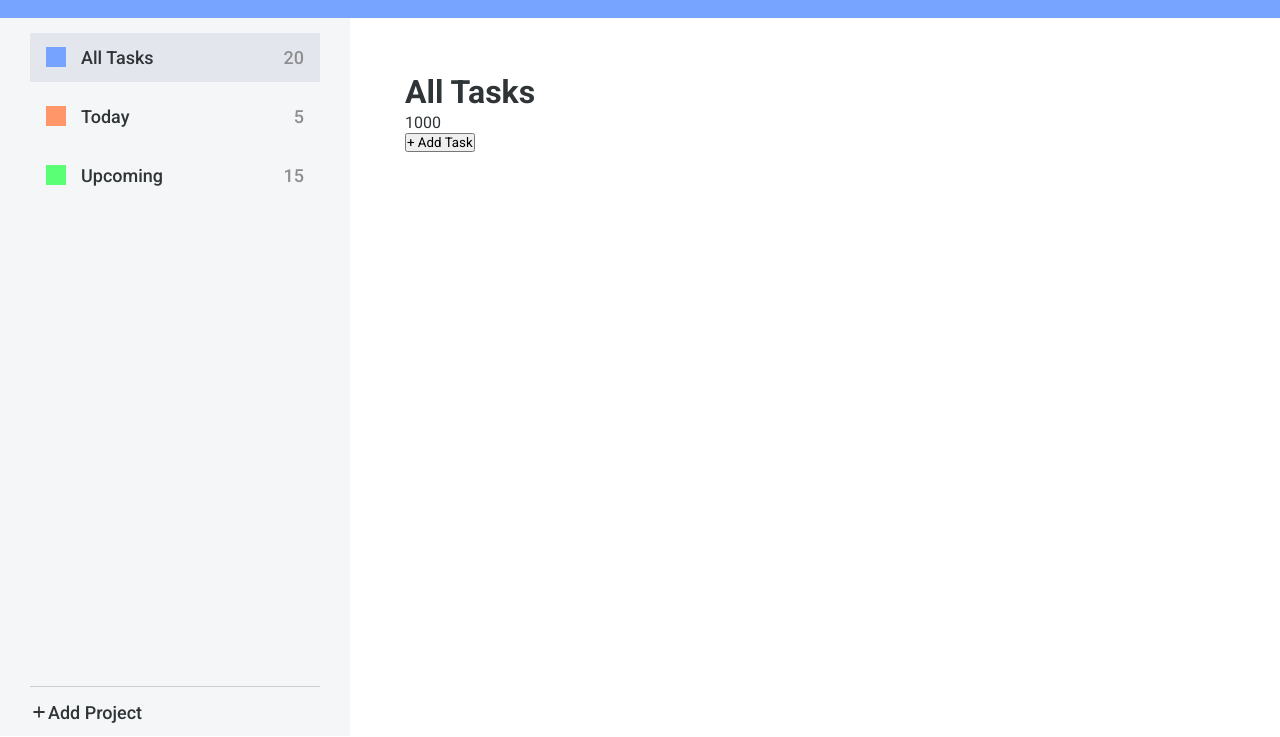
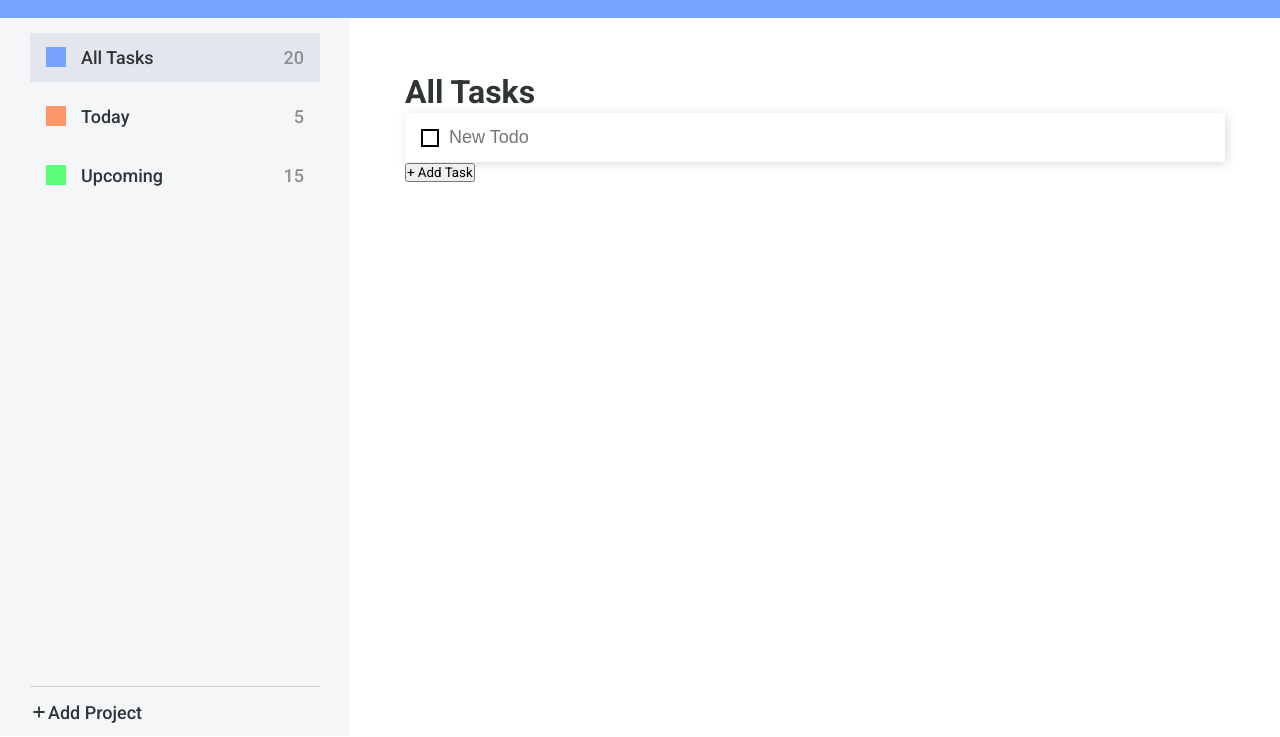
Before and after one commit to tonyelison/todo-list, a website built with webpack: page src/index.html in a window 1280 px wide. Both pictures are taken after a click on the button "+ Add Task". Shown: the part 64-801 px from the top of the page. Built offline with nearby package versions, Linux system fonts and the light colour scheme; a web font is replaced by a local one.

Commit message:
Add edit container when adding new todo

```diff
--- a/src/dom-util.js
+++ b/src/dom-util.js
@@ -16,11 +16,45 @@ const activateNavItem = (elementId) => {
   li.classList.add('active');
 };
 
+const renderEditTodoView = (todo, parentNode) => {
+  const container = document.createElement('div');
+  const header = document.createElement('div');
+  const checkBox = document.createElement('div');
+  const titleInput = document.createElement('input');
+
+  container.classList.add('edit-view');
+  header.classList.add('todo-item');
+  checkBox.classList.add('check-box');
+
+  titleInput.classList.add('title');
+  titleInput.placeholder = 'New Todo';
+  titleInput.value = todo.title;
+
+  titleInput.addEventListener('keypress', blurKeyEventHandler);
+  titleInput.addEventListener('focusout', () => {
+    todo.title = titleInput.value;
+  });
+
+  header.append(checkBox, titleInput);
+  container.appendChild(header);
+  parentNode.appendChild(container);
+
+  if (!todo.title) {
+    titleInput.focus();
+  }
+};
+
 const renderTodo = (todo, parentNode) => {
   const todoDiv = document.createElement('div');
+  const checkBox = document.createElement('div');
+  const title = document.createElement('div');
+
   todoDiv.classList.add('todo-item');
+  checkBox.classList.add('check-box');
+  title.classList.add('title');
+  title.textContent = todo.title || 'New Todo';
 
-  todoDiv.textContent = todo.id;
+  todoDiv.append(checkBox, title);
   parentNode.appendChild(todoDiv);
 };
 
@@ -106,8 +140,8 @@ const renderProjectView = (project) => {
   titleInput.placeholder = 'New Project';
   titleInput.value = project.title;
 
+  titleInput.addEventListener('keypress', blurKeyEventHandler);
   titleInput.addEventListener('focusout', () => updateProjectTitle(titleInput, project));
-  titleInput.addEventListener('keypress', blurKeyEventHandler);
 
   const ellipsisMenu = renderEllipsisMenu(titleInput, project);
   const todoListContainer = renderTodoList(project.todoList());
@@ -161,7 +195,7 @@ const addProject = (project) => {
 
 const addTodo = (todo) => {
   const parentNode = document.querySelector('.todo-list') || document.querySelector('.project-details');
-  renderTodo(todo, parentNode);
+  renderEditTodoView(todo, parentNode);
 };
 
 function setAddProjectBtnAction() {
--- a/src/style.css
+++ b/src/style.css
@@ -10,6 +10,7 @@ body {
   --dark-grey: #2F3437;
   --light-grey: #8D8E8F;
   --border-grey: #CCCED1;
+  --modal-box-shadow: 2px 2px 10px #00000025;
 
   font-family: 'Roboto', Arial, Helvetica, sans-serif;
   color: var(--dark-grey);
@@ -159,7 +160,7 @@ main {
 }
 
 h1,
-input.title {
+.header-container input.title {
   min-height: 40px;
   font-size: 32px;
   font-weight: bold;
@@ -185,7 +186,7 @@ input.title {
   top: 100%;
   left: calc(100% - 40px);
   list-style: none;
-  box-shadow: 2px 2px 10px #00000025;
+  box-shadow: var(--modal-box-shadow);
   font-weight: 500;
 
   display: flex;
@@ -223,3 +224,24 @@ input.title {
 .dropdown-option.delete {
   color: #FF4747;
 }
+
+.edit-view {
+  box-shadow: var(--modal-box-shadow);
+}
+
+.todo-item {
+  padding: 14px 16px;
+
+  display: flex;
+  align-items: center;
+  gap: 10px;
+}
+
+.check-box {
+  content: url('./assets/checkbox-empty.svg');
+  height: 18px;
+}
+
+.todo-item .title {
+  font-size: 18px;
+}
--- a/src/todo.js
+++ b/src/todo.js
@@ -24,8 +24,8 @@ const todoFactory = (project, title, description, dueDate, priority, status) =>
     get project() {
       return project;
     },
-    title,
-    description,
+    title: title || '',
+    description: description || '',
     dueDate,
     priority: priority || PRIORITY.none,
     status: status || STATUS.incomplete,
```
Also changed, not shown: src/assets/checkbox-empty.svg (added), src/assets/checkbox-filled.svg (added).
